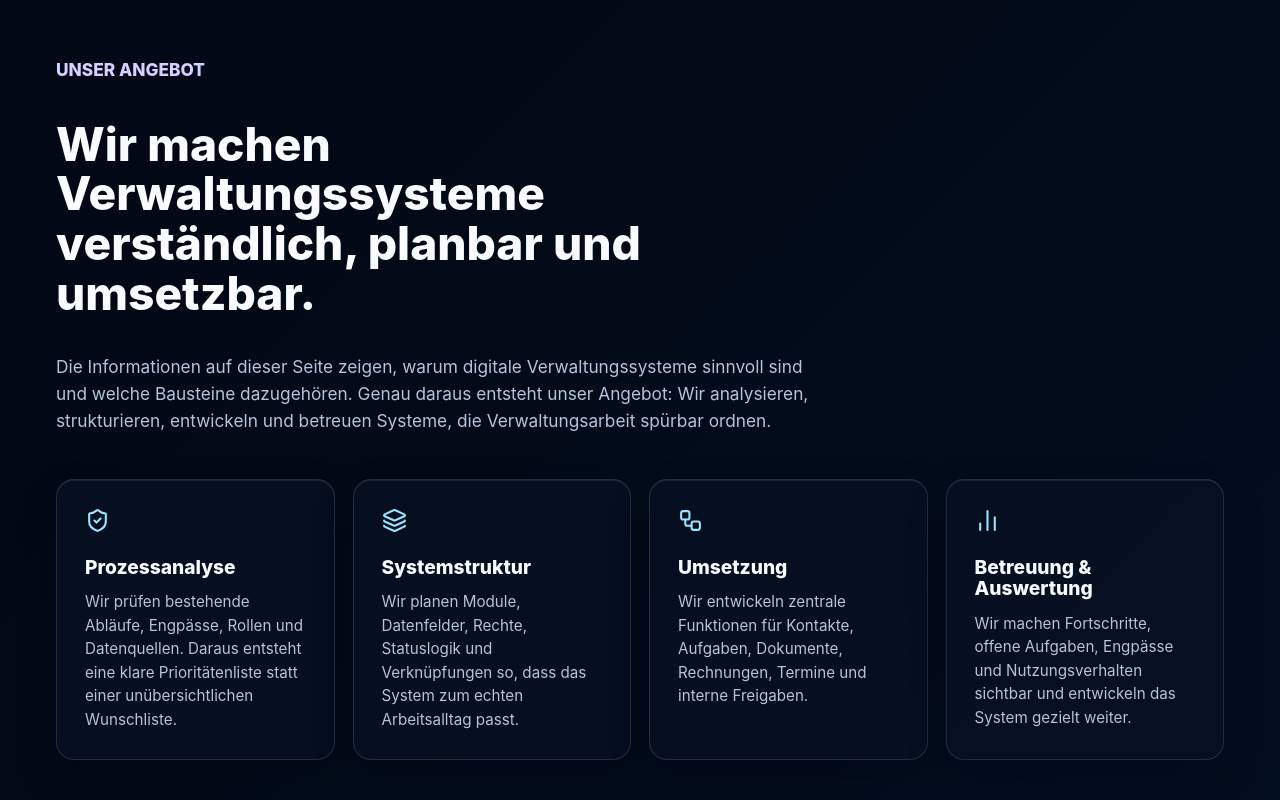
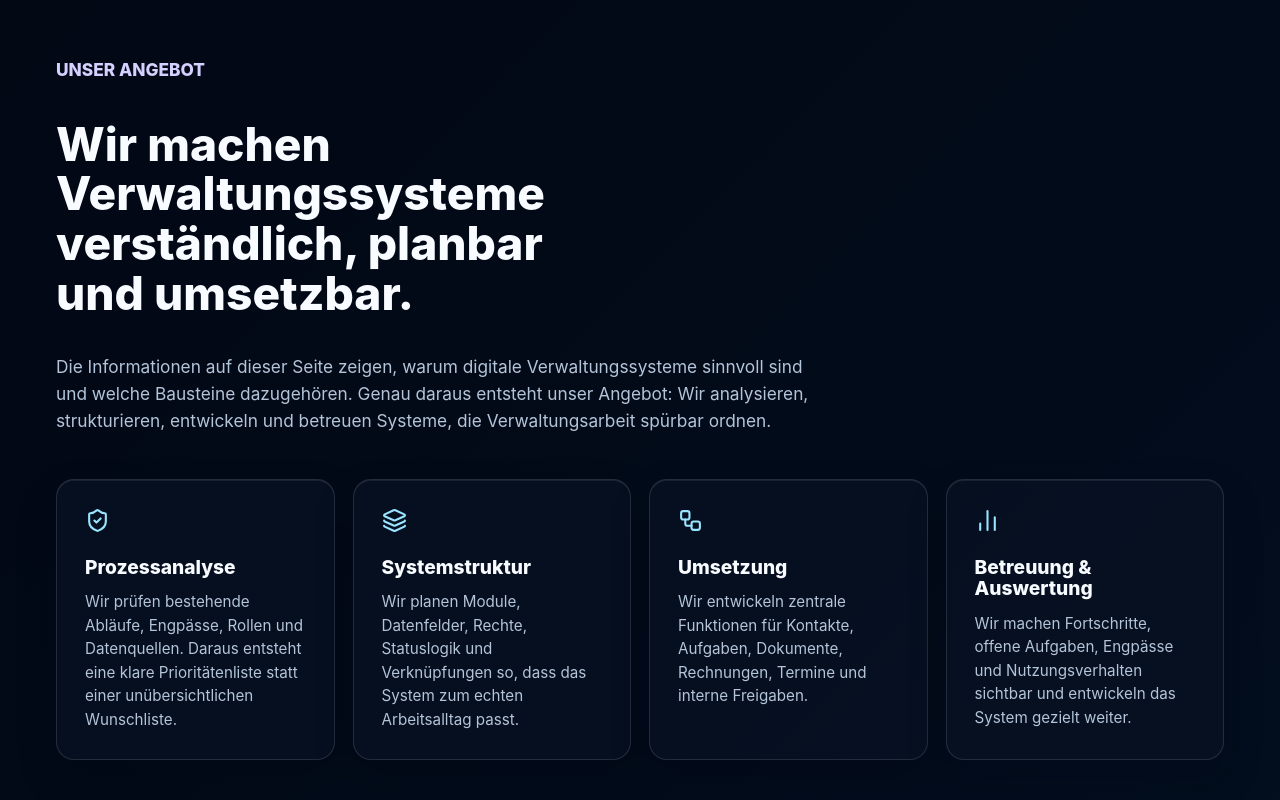
Before and after one commit to parmis2005/verwaltungssystem-info-test, a Next.js app: page / in a window 1280 px wide. Shown: the part 1020-1820 px from the top of the page. Built offline with nearby package versions, Linux system fonts and the light colour scheme.

Commit message:
Control offer heading line breaks

```diff
--- a/app/globals.css
+++ b/app/globals.css
@@ -1422,6 +1422,9 @@ p {
   max-width: 860px;
   display: block;
 }
+.section-heading h2 {
+  white-space: pre-line;
+}
 .section-heading p {
   max-width: 620px;
   font-size: 1.08rem;
--- a/app/page.tsx
+++ b/app/page.tsx
@@ -340,7 +340,7 @@ export default function Page() {
       <section id="angebot" className="section dark-band left-heading-section offer-section">
         <SectionHeading
           eyebrow="Unser Angebot"
-          title="Wir machen Verwaltungssysteme verständlich, planbar und umsetzbar."
+          title={"Wir machen Verwaltungssysteme\nverständlich, planbar\nund\u00a0umsetzbar."}
           text="Die Informationen auf dieser Seite zeigen, warum digitale Verwaltungssysteme sinnvoll sind und welche Bausteine dazugehören. Genau daraus entsteht unser Angebot: Wir analysieren, strukturieren, entwickeln und betreuen Systeme, die Verwaltungsarbeit spürbar ordnen."
         />
         <div className="service-grid four">
```
